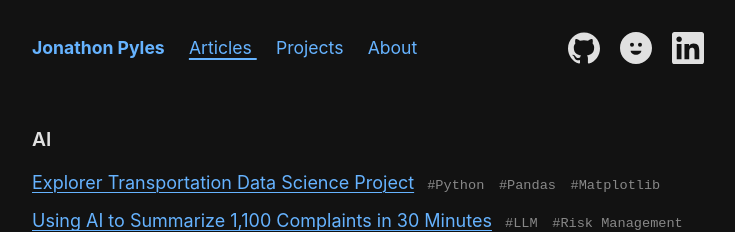
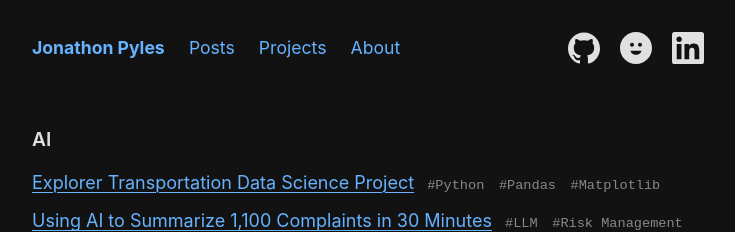
Before and after one commit to JNPyles/JNPyles.github.io, a Jekyll site: the page built from posts.html, in a window 1280 px wide. Shown: the top 232 px of the page, without its empty margins (272-1007 px from the left). Built offline with Jekyll 4.4.1, drawn with Linux system fonts in a browser that asks for light colours.

Commit message:
Website Updates

```diff
--- a/_layouts/default.html
+++ b/_layouts/default.html
@@ -12,8 +12,8 @@
             <a href="/" class="{% if page.url == '/' or page.url == '/index.html' %}active{% endif %}">
                 <b>{{ site.title }}</b>
             </a>
-            <a href="/articles/" class="{% if page.url contains '/articles/' %}active{% endif %}">
-                Articles
+            <a href="/posts/" class="{% if page.url contains '/posts/' %}active{% endif %}">
+                Posts
             </a>
             <a href="/projects/" class="{% if page.url contains '/projects/' %}active{% endif %}">
                 Projects
--- a/_layouts/post.html
+++ b/_layouts/post.html
@@ -30,5 +30,5 @@ layout: default
 </article>
 
 <div style="margin-top: 4rem; border-top: 1px solid var(--border); padding-top: 1rem;">
-    <a href="/articles/">← Back to Articles</a>
+    <a href="/posts/">← Back to Posts</a>
 </div>
```
Also changed, not shown: other parts of _layouts/post.html (+1 -1 lines), posts.html (renamed from articles.html).
